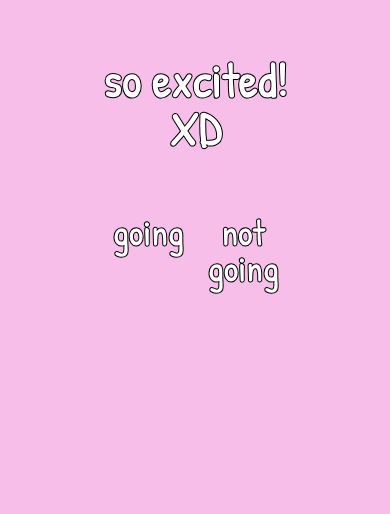
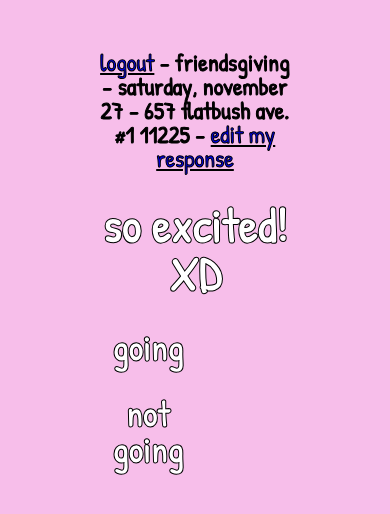
Before and after one commit to xanwich/rsvpenguins, a Flask app: page /view in a window 390 px wide. Shown: the top 514 px of the page. Run offline with Flask 2, Linux system fonts and the light colour scheme; the visitor is signed in with stand-in values (Sample User, id 1); data comes from the database, SQL or seed files in the repository.

Commit message:
small changes, mobile css

```diff
--- a/routes.py
+++ b/routes.py
@@ -9,6 +9,7 @@
 
 
 @app.route("/", methods=['GET', 'POST'])
+@app.route("/login", methods=['GET', 'POST'])
 def index():
     logout_user()
     form = NameForm()
@@ -26,27 +27,47 @@
         else:
             login_user(user)
             return redirect('/view')
-    return render_template("/login.html", form=form)
+    return render_template(
+        "/login.html",
+        home=True,
+        view=False,
+        form=form,
+    )
 
+@app.route("/edit", methods=["GET", "POST"])
 @login_required
-@app.route("/edit", methods=["GET", "POST"])
 def edit():
     form = RSVPForm()
+    if current_user.dish:
+        form.dish.render_kw['placeholder'] = current_user.dish
     if form.validate_on_submit():
         current_user.rsvp = form.rsvp.data
         current_user.dish = form.dish.data
         current_user.color = form.color.data
         db.session.commit()
         return redirect('/view')
-    return render_template("/edit.html", form=form, first=current_user.first)
+    return render_template(
+        "/edit.html",
+        home=False,
+        view=False,
+        form=form,
+        first=current_user.first,
+    )
 
+@app.route("/view", methods=["GET", "POST"])
 @login_required
-@app.route("/view", methods=["GET", "POST"])
 def view():
     rsvp_yes = User.query.filter_by(rsvp='yes')
     rsvp_no = User.query.filter_by(rsvp='no')
     return render_template(
         "/view.html",
+        home=False,
+        view=True,
         yes=rsvp_yes,
         no=rsvp_no,
     )
+
+
+@login_manager.unauthorized_handler
+def unauthorized_callback():
+    return redirect('/')
--- a/static/style.css
+++ b/static/style.css
@@ -1,5 +1,69 @@
 @import url('https://fonts.googleapis.com/css?family=Patrick+Hand');
 @import url('https://fonts.googleapis.com/css?family=Comic+Neue');
+
+@media only screen and (max-width: 1000px) {
+  .column {
+    float: none;
+    width: 50%;
+  }
+  /* Clear floats after the columns */
+  .row:after {
+    align-items: center;
+    content: "";
+    display: table;
+    clear: both;
+  }
+}
+
+@media
+only screen and (max-width: 600px){
+
+  /* Force table to not be like tables anymore */
+  table, thead, tbody, th, td, tr {
+    display: block;
+  }
+
+  /* Hide table headers (but not display: none;, for accessibility) */
+  thead tr {
+    position: absolute;
+    top: -9999px;
+    left: -9999px;
+  }
+
+  /*tr { border; none; }*/
+
+  td {
+    /* Behave  like a "row" */
+    border: none;
+    /*border-bottom: 1px solid #eee; */
+    position: relative;
+    padding-left: 50%;
+  }
+
+  td:before {
+    /* Now like a table header */
+    position: absolute;
+    /* Top/left values mimic padding */
+    to/*p: 6px;
+    left: 6px;
+    width: 45%;
+    padding*/-right: 10px;
+    white-space: nowrap;
+  }
+}
+
+@media only screen and (min-width: 1000px) {
+  .column {
+    float: left;
+    width: 50%;
+  }
+  /* Clear floats after the columns */
+  .row:after {
+    content: "";
+    display: table;
+    clear: both;
+  }
+}
 
 .half_background {
   background: linear-gradient(to top, #FAE596 50%, transparent 50%);
@@ -46,29 +110,11 @@
     /*max-width: 65ch;*/
 }
 
-a {
-    color: inherit;
-    text-decoration: inherit;
-}
-a:link {
-    background: linear-gradient(to top, #F9DC77 50%, transparent 50%);
+.navbar {
+  color: black;
 }
 
-a:hover {
-    background: linear-gradient(to top, #C53E3E 50%, transparent 50%);
-}
 
-.column {
-  float: left;
-  width: 50%;
-}
-
-/* Clear floats after the columns */
-.row:after {
-  content: "";
-  display: table;
-  clear: both;
-}
 
 .bubble {
   position: relative;
--- a/templates/base.html
+++ b/templates/base.html
@@ -8,6 +8,19 @@
     {% endblock %}
 </head>
 <body>
-{% block content %}{% endblock %}
+    <div class='navbar'>
+        <menubar>
+            {% if not home %}
+                <a href="/">logout</a> -
+            {% endif %}
+
+            friendsgiving - saturday, november 27 - 657 flatbush ave. #1 11225
+
+            {% if view %}
+                - <a href="/edit">edit my response</a>
+            {% endif %}
+        </menubar>
+    </div>
+    {% block content %}{% endblock %}
 </body>
 </html>
--- a/templates/view.html
+++ b/templates/view.html
@@ -5,7 +5,7 @@
     <div class="row">
         <div class="column">
             <h2>going</h2>
-            {% set ns=namespace(i=1, max_cols=4) %}
+            {% set ns=namespace(i=1, max_cols=3) %}
             <table align="center">
                 <tr>
                     {% for user in yes %}
@@ -30,7 +30,7 @@
         </div>
         <div class="column">
             <h2>not going</h2>
-            {% set ns=namespace(i=1, max_cols=4) %}
+            {% set ns=namespace(i=1, max_cols=3) %}
             <table align="center">
                 <tr>
                     {% for user in no %}
```
